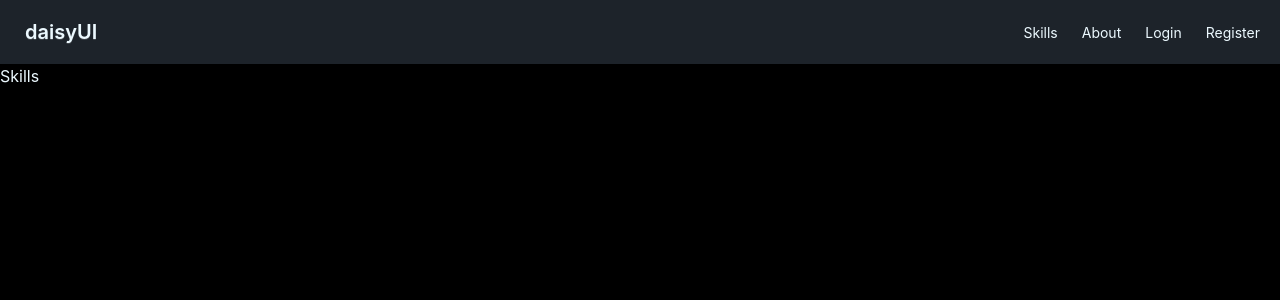
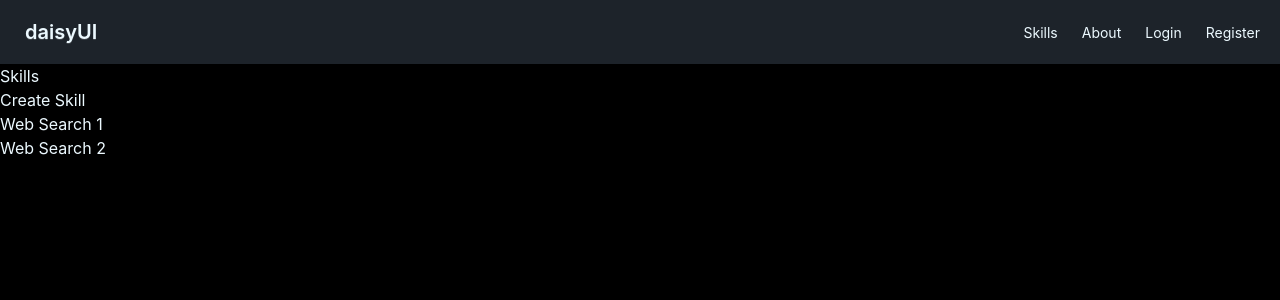
Before and after one commit to HarisShahnawaz/NANO-Agent-Skill-Manager, a Next.js app: page /skills in a window 1280 px wide. Shown: the top 300 px of the page. Built offline with nearby package versions, Linux system fonts and the light colour scheme.

Commit message:
add skill create skills.ts and change in identifier pages

```diff
--- /dev/null
+++ b/app/actions/skills.ts
@@ -0,0 +1,29 @@
+// app/actions/skills.ts
+"use server";
+
+import { addSkill } from "../skills/create/SKILLS";
+import { revalidatePath } from "next/cache";
+import { redirect } from "next/navigation";
+
+export async function createSkill(prevState: any, formData: FormData) {
+    const name = formData.get("name") as string;
+    const description = formData.get("description") as string;
+    const category = formData.get("category") as string;
+
+    if (!name || !description || !category) {
+        return { message: "Please fill in all fields" };
+    }
+
+    const newSkill = {
+        id: Date.now().toString(),
+        name,
+        description,
+        category,
+        createdAt: new Date().toISOString(),
+        updatedAt: new Date().toISOString(),
+    };
+
+    addSkill(newSkill);
+    revalidatePath("/skills");
+    redirect("/skills");
+}
--- a/app/skills/[identifier]/page.tsx
+++ b/app/skills/[identifier]/page.tsx
@@ -1,15 +1,23 @@
-import { SKILLS } from "./SKILLS";
+'use client'
+import { SKILLS } from "../create/SKILLS";
+import { useParams } from "next/navigation";
+import { Skill } from "../create/SKILLS";
+import { useState, useEffect } from "react";
 
-type SkillPageProps = {
-  params: {
-    identifier: string;
-  };
-};
-export default async function SkillsPage({
-  params,
-}: SkillPageProps) {
-  const { identifier } = await params
-  const skill = SKILLS.find(skill => skill.id === identifier)
+export default function SkillsPage() {
+  const params = useParams<{ identifier: string }>()
+  const [skills, setSkills] = useState(SKILLS)
+  const [skill, setSkill] = useState<Skill | null>(null)
+
+  useEffect(() => {
+    const skill = skills.find((skill) => skill.id === params.identifier)
+    if (skill) {
+      setSkill(skill)
+    }
+  }, [params.identifier])
+
+  console.log('skills Detail page. SKills found', skill);
+
   return skill ? (
     <article>
       <h1>{skill?.name}</h1>
@@ -18,6 +26,6 @@ export default async function SkillsPage({
       <p> {skill?.createdAt}</p>
       <p> {skill?.updatedAt}</p>
     </article>) : (
-    <div>Skill not found</div>
+    <div>Not found</div>
   );
 }
--- a/app/skills/[identifier]/SKILLS.ts
+++ b/app/skills/create/SKILLS.ts
@@ -1,4 +1,4 @@
-type Skill = {
+export type Skill = {
     id: string;
     name: string;
     description: string;
@@ -8,7 +8,7 @@ type Skill = {
 
 }
 
-export const SKILLS: Skill[] = [
+export let SKILLS: Skill[] = [
     {
         id: '1',
         name: 'Web Search 1',
@@ -25,5 +25,15 @@ export const SKILLS: Skill[] = [
         createdAt: '2022-01-01',
         updatedAt: '2022-01-01'
     },
+];
 
-]
+
+export function getSkills() {
+    return [...SKILLS]
+}
+
+export function addSkill(skill: Skill) {
+    SKILLS = [...SKILLS, skill];
+    console.log('skills updated', SKILLS);
+
+}
--- /dev/null
+++ b/app/skills/create/page.tsx
@@ -0,0 +1,27 @@
+// app/skills/[identifier]/create/page.tsx
+"use client";
+
+import { useActionState } from "react";
+import { createSkill } from "@/app/actions/skills";
+
+const initialState = {
+    message: "",
+};
+
+export default function NewSkillPage() {
+    const [state, formAction, pending] = useActionState(createSkill, initialState);
+
+    return (
+        <form action={formAction}>
+            <input name="name" className="input input-bordered w-full" />
+            <textarea name="description" rows={3} className="input input-bordered w-full" />
+            <input name="category" className="input input-bordered w-full" />
+
+            <p aria-live="polite" className="text-red-500">{state?.message}</p>
+
+            <button disabled={pending}>
+                {pending ? "Creating..." : "Create Skill"}
+            </button>
+        </form>
+    );
+}
--- a/app/skills/page.tsx
+++ b/app/skills/page.tsx
@@ -1,3 +1,18 @@
+import Link from "next/link"
+import { SKILLS } from "./create/SKILLS"
+
+
 export default function SkillsPage() {
-  return   <div>Skills</div>
+  const skills = SKILLS
+  return <section>
+    <h1>Skills</h1>
+    <Link href="/skills/create">Create Skill</Link>
+    <ul>
+      {skills.map((skill) => (
+        <li key={skill.id}>
+          <Link href={`/skills/${skill.id}`}>{skill.name}</Link>
+        </li>
+      ))}
+    </ul>
+  </section>
 }
```
